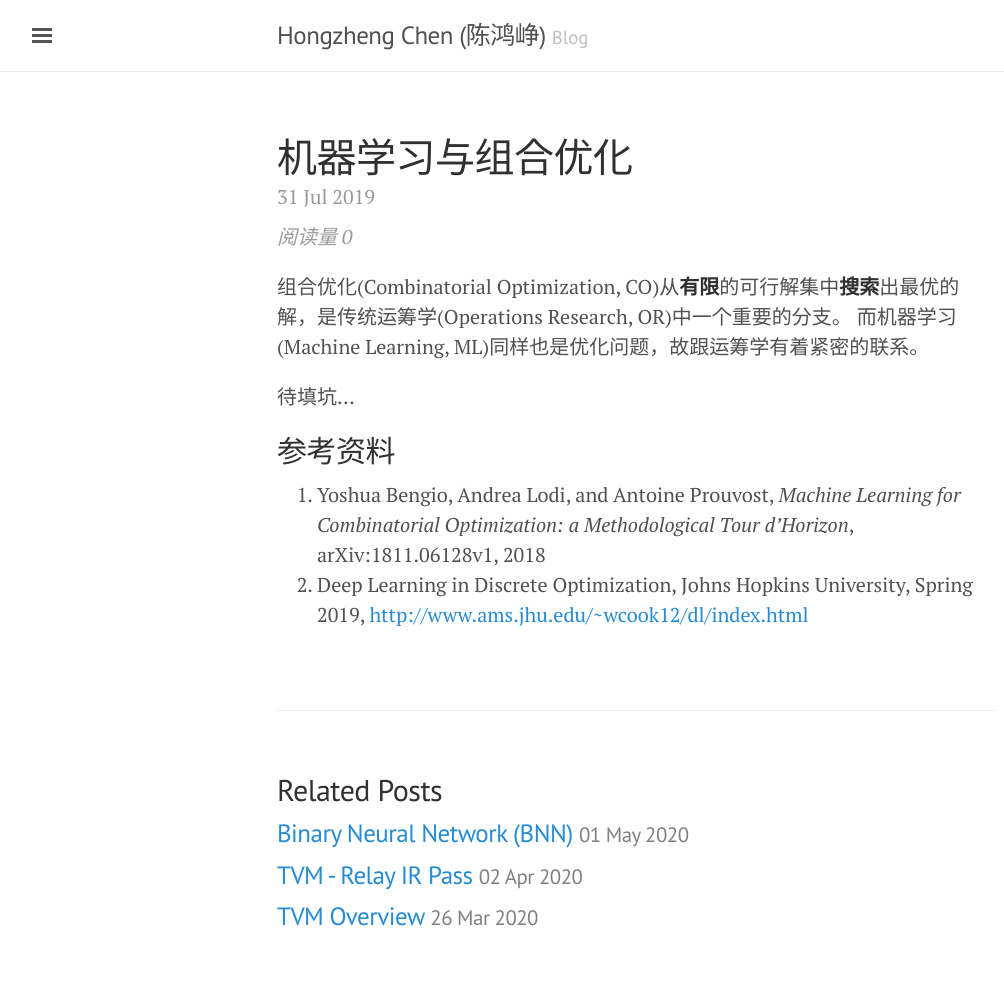
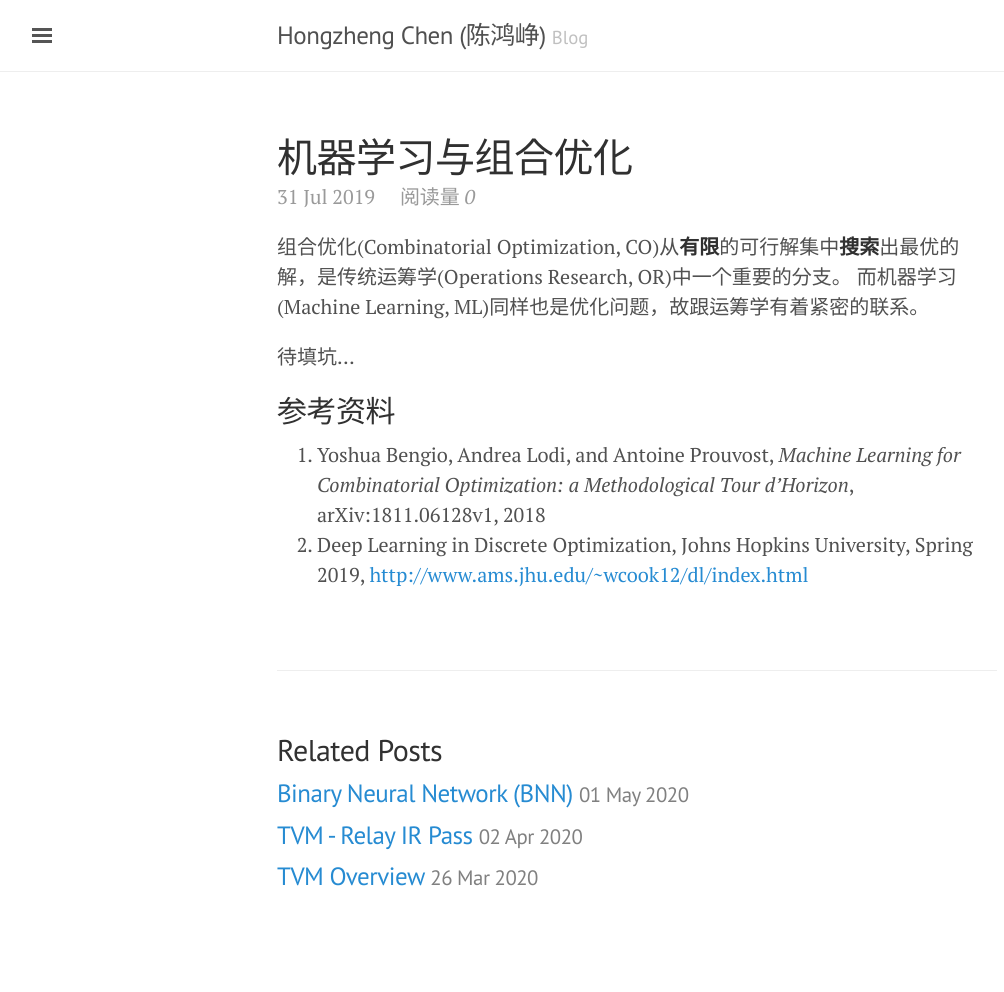
Before and after one commit to Ewenwan/chhzh123.github.io, a Jekyll site: the page built from _posts/2019-07-31-ml-co.md, in a window 1280 px wide. Shown: the whole page, without its empty margins (3-1007 px from the left). Built offline with Jekyll 4.4.1, drawn with Linux system fonts in a browser that asks for light colours; nearby versions of some CDN libraries; comment, search, counter and statistics services are not loaded; after the commit the page ends 952 px from its top, so only the background shows below that.

Commit message:
[feature] Fix # of readings

```diff
--- a/_layouts/post.html
+++ b/_layouts/post.html
@@ -4,12 +4,12 @@ layout: default-old
 
 <div class="post">
   <h1 class="post-title">{{ page.title }}</h1>
-  <span class="post-date">{{ page.date | date_to_string }}</span>
   <span class="post-date">
-  <span id="./" class="leancloud_visitors" data-flag-title="{{ page.title }}">
-    <em class="post-meta-item-text">阅读量 </em>
+    {{ page.date | date_to_string }}&emsp;
+    <span id="{{ page.url }}" class="leancloud_visitors" data-flag-title="{{ page.title }}">
+    阅读量
     <i class="leancloud-visitors-count">0</i>
-  </span>
+    </span>
   </span>
   {{ content }}
 </div>
@@ -64,7 +64,7 @@ layout: default-old
         notify:false,
         verify:false,
         avatar:'identicon',
-        placeholder: '请在这里评论！（请留下邮箱以便回复）<br/>Please comment here! (Remember to leave your email!)',
+        placeholder: '请在这里评论！（请留下邮箱以便回复）\n Please comment here! (Remember to leave your email!)',
         visitor: true
     })
 </script>
```
